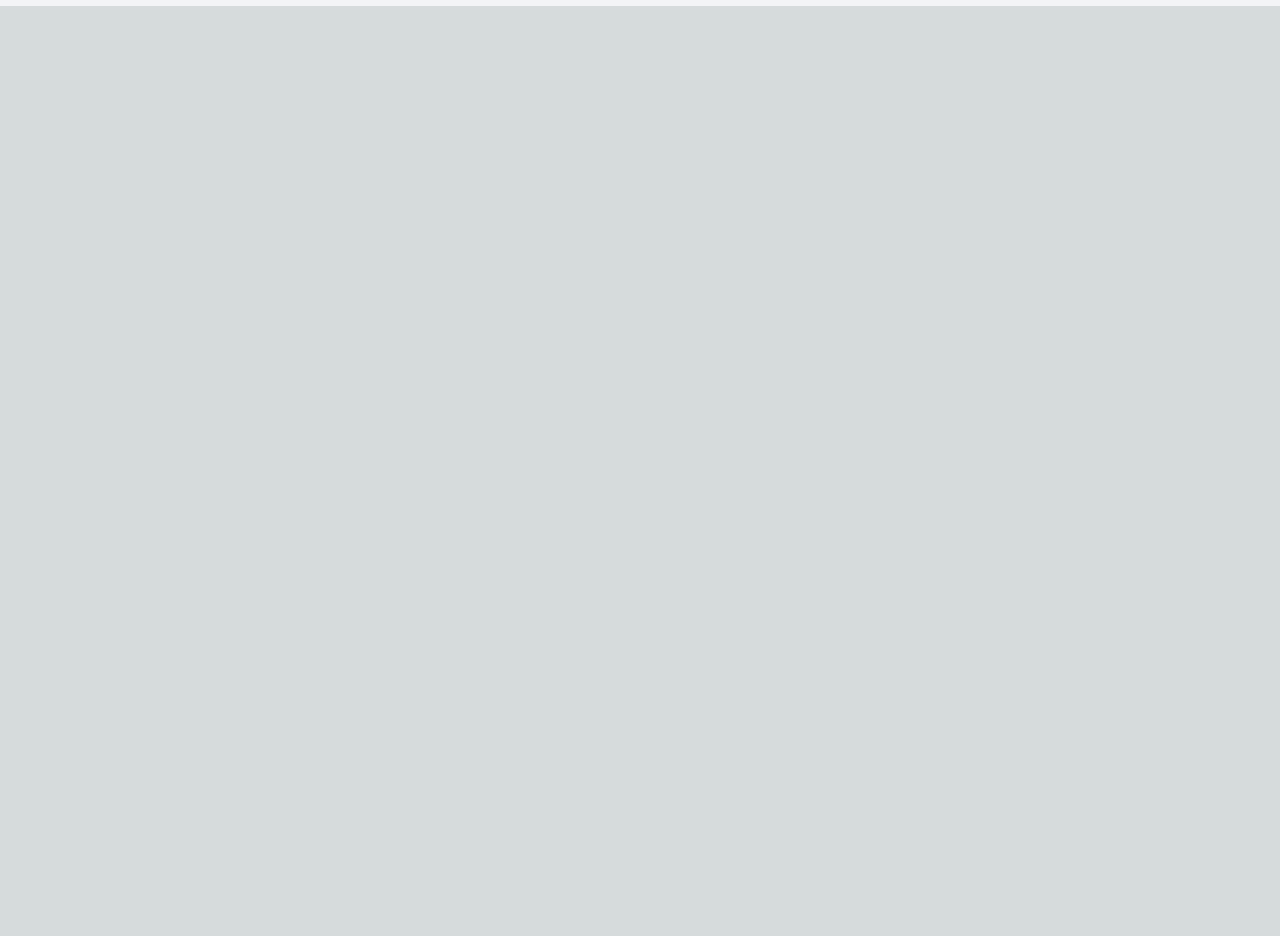
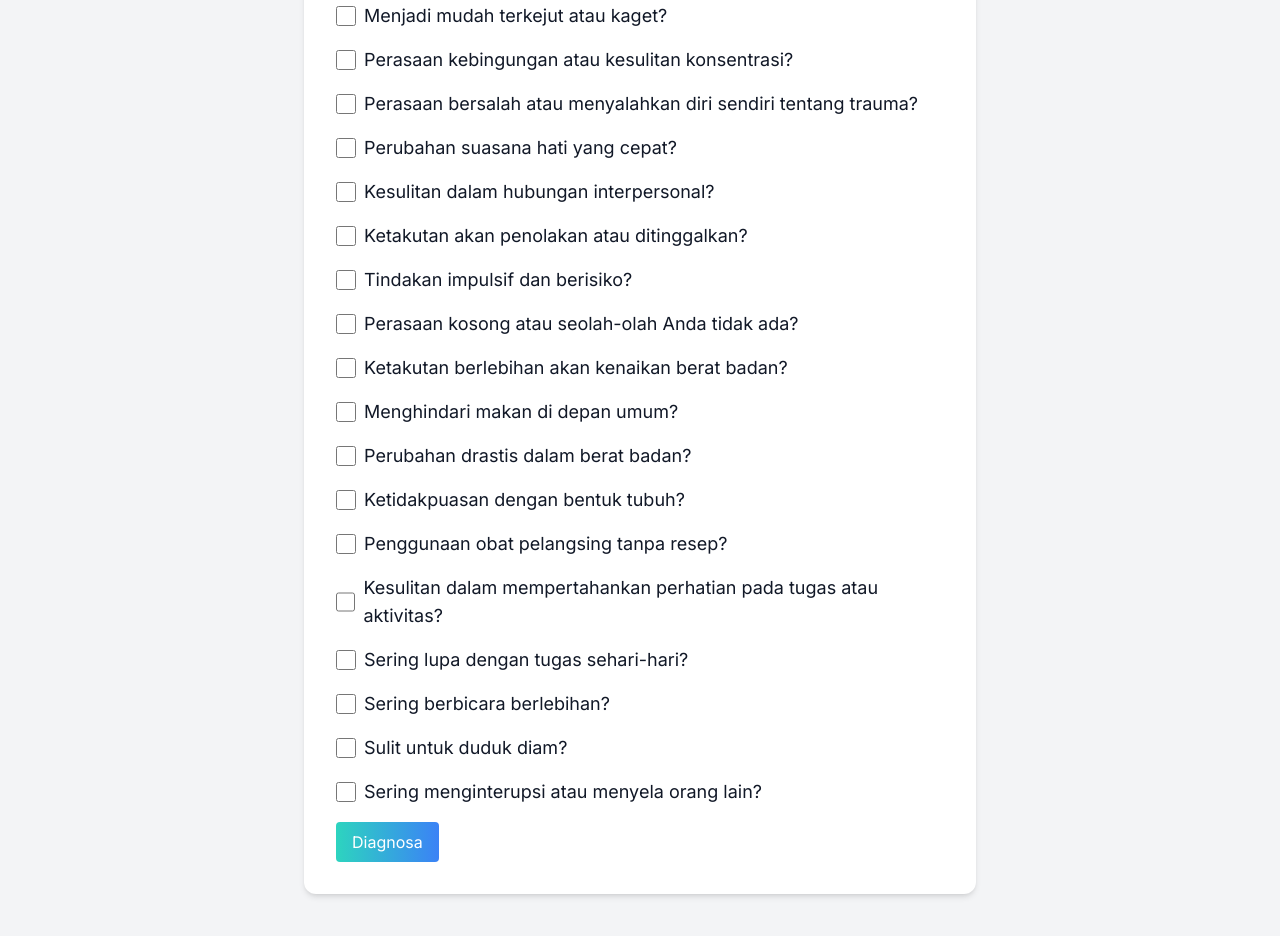
Before and after one commit to Dbrandlazz/SIP2, a Next.js app: page / in a window 1280 px wide. Shown: the part 1840-2776 px from the top of the page. Before the commit the page ends 1846 px from the top, so only its background shows below. Built offline with nearby package versions, Linux system fonts and the light colour scheme.

Commit message:
edit menjadi rule based

```diff
--- a/package.json
+++ b/package.json
@@ -20,6 +20,7 @@
     "postcss": "8.4.30",
     "react": "18.2.0",
     "react-dom": "18.2.0",
+    "react-tooltip": "^5.21.4",
     "tailwindcss": "3.3.3",
     "typescript": "5.2.2"
   }
--- a/src/app/page.tsx
+++ b/src/app/page.tsx
@@ -1,159 +1,164 @@
-'use client'
-import React, { useState } from 'react';
-import Image from 'next/image'
+"use client";
+import React, { useState } from "react";
+import Image from "next/image";
 
-// ... (Insert the translated TypeScript logic here)
-type Conditions = {
-  [key: string]: number;
-}
-
-type ConditionalProbabilities = {
-  [condition: string]: {
-      [symptom: string]: number;
-  };
-}
-
-const priors: Conditions = {
-  "Depresi": 0.1,
-  "Kecemasan": 0.1,
-  "OCD": 0.05,
-  "Gangguan Bipolar": 0.05,
-  "Skizofrenia": 0.02
+type RuleBasedResults = {
+  [condition: string]: number;
 };
 
-const conditionalProbabilities: ConditionalProbabilities = {
-  "Depresi": {
-      "Perasaan sedih atau putus asa yang berkepanjangan?": 0.8,
-      "Kehilangan minat dalam aktivitas yang sebelumnya disukai?": 0.7,
-      "Perubahan nafsu makan atau berat badan?": 0.6,
-      "Kesulitan tidur atau tidur berlebihan?": 0.6,
-      "Kelelahan atau kurangnya energi?": 0.7
-  },
-  "Kecemasan": {
-      "Kecemasan berlebihan tentang situasi sehari-hari?": 0.7,
-      "Detak jantung cepat?": 0.6,
-      "Gemeteran atau menggigil?": 0.6,
-      "Merasa gelisah atau tegang?": 0.7,
-      "Kesulitan berkonsentrasi?": 0.5
-  },
-  "OCD": {
-      "Pikiran atau dorongan berulang yang tidak diinginkan?": 0.9,
-      "Perlu melakukan rutinitas tertentu berulang kali?": 0.8,
-      "Menghabiskan setidaknya 1 jam sehari pada pikiran atau perilaku ini?": 0.7,
-      "Pikiran atau kebiasaan menyebabkan penderitaan yang signifikan?": 0.6,
-      "Perilaku bukan karena obat atau kondisi medis lainnya?": 0.5
-  },
-  "Gangguan Bipolar": {
-      "Periode suasana hati atau iritabilitas yang meningkat?": 0.8,
-      "Peningkatan aktivitas atau level energi?": 0.7,
-      "Merasa luar biasa 'bahagia' atau optimis?": 0.6,
-      "Kebutuhan tidur yang berkurang?": 0.6,
-      "Perilaku impulsif atau ceroboh?": 0.7
-  },
-  "Skizofrenia": {
-      "Halusinasi (melihat atau mendengar hal yang tidak ada)?": 0.9,
-      "Delusi (keyakinan kuat yang tidak didasarkan pada kenyataan)?": 0.8,
-      "Pikiran atau ucapan yang tidak terorganisir?": 0.7,
-      "Gejala negatif (emosi atau motivasi yang berkurang)?": 0.6,
-      "Kemampuan kognitif yang terganggu (memori, perhatian)?": 0.5
-  }
+type SYMPTOM_CONDITION_RULES = Record<string, string[]>;
+
+const SYMPTOM_CONDITION_RULES: SYMPTOM_CONDITION_RULES = {
+  Depresi: [
+    "Perasaan sedih atau putus asa yang berkepanjangan?",
+    "Kehilangan minat dalam aktivitas yang sebelumnya disukai?",
+    "Perubahan nafsu makan atau berat badan?",
+    "Kesulitan tidur atau tidur berlebihan?",
+    "Kelelahan atau kurangnya energi?",
+  ],
+  Kecemasan: [
+    "Kecemasan berlebihan tentang situasi sehari-hari?",
+    "Detak jantung cepat?",
+    "Gemeteran atau menggigil?",
+    "Merasa gelisah atau tegang?",
+    "Kesulitan berkonsentrasi?",
+  ],
+  OCD: [
+    "Pikiran atau dorongan berulang yang tidak diinginkan?",
+    "Perlu melakukan rutinitas tertentu berulang kali?",
+    "Menghabiskan setidaknya 1 jam sehari pada pikiran atau perilaku ini?",
+    "Pikiran atau kebiasaan menyebabkan penderitaan yang signifikan?",
+    "Perilaku bukan karena obat atau kondisi medis lainnya?",
+  ],
+  "Gangguan Bipolar": [
+    "Periode suasana hati atau iritabilitas yang meningkat?",
+    "Peningkatan aktivitas atau level energi?",
+    "Merasa luar biasa 'bahagia' atau optimis?",
+    "Kebutuhan tidur yang berkurang?",
+    "Perilaku impulsif atau ceroboh?",
+  ],
+  Skizofrenia: [
+    "Halusinasi (melihat atau mendengar hal yang tidak ada)?",
+    "Delusi (keyakinan kuat yang tidak didasarkan pada kenyataan)?",
+    "Pikiran atau ucapan yang tidak terorganisir?",
+    "Gejala negatif (emosi atau motivasi yang berkurang)?",
+    "Kemampuan kognitif yang terganggu (memori, perhatian)?",
+  ],
+  "PTSD (Post-Traumatic Stress Disorder)": [
+    "Mengalami kilas balik atau mimpi buruk tentang trauma?",
+    "Menghindari tempat, orang, atau aktivitas yang mengingatkan pada trauma?",
+    "Menjadi mudah terkejut atau kaget?",
+    "Perasaan kebingungan atau kesulitan konsentrasi?",
+    "Perasaan bersalah atau menyalahkan diri sendiri tentang trauma?",
+  ],
+  "Gangguan Kepribadian Borderline": [
+    "Perubahan suasana hati yang cepat?",
+    "Kesulitan dalam hubungan interpersonal?",
+    "Ketakutan akan penolakan atau ditinggalkan?",
+    "Tindakan impulsif dan berisiko?",
+    "Perasaan kosong atau seolah-olah Anda tidak ada?",
+  ],
+  "Gangguan Pemakanan": [
+    "Ketakutan berlebihan akan kenaikan berat badan?",
+    "Menghindari makan di depan umum?",
+    "Perubahan drastis dalam berat badan?",
+    "Ketidakpuasan dengan bentuk tubuh?",
+    "Penggunaan obat pelangsing tanpa resep?",
+  ],
+  "ADHD (Attention-Deficit/Hyperactivity Disorder)": [
+    "Kesulitan dalam mempertahankan perhatian pada tugas atau aktivitas?",
+    "Sering lupa dengan tugas sehari-hari?",
+    "Sering berbicara berlebihan?",
+    "Sulit untuk duduk diam?",
+    "Sering menginterupsi atau menyela orang lain?",
+  ],
 };
 
+const evaluateRules = (answers: string[]): RuleBasedResults => {
+  const rulesResults: RuleBasedResults = {};
 
-const overallSymptomProbabilities: { [symptom: string]: number } = {};
-for (const condition in conditionalProbabilities) {
-  for (const symptom in conditionalProbabilities[condition]) {
-      overallSymptomProbabilities[symptom] = 0.1;
+  for (const condition in SYMPTOM_CONDITION_RULES) {
+    if (SYMPTOM_CONDITION_RULES.hasOwnProperty(condition)) {
+      const matchingSymptoms = SYMPTOM_CONDITION_RULES[condition].filter(
+        (symptom) => answers.includes(symptom)
+      );
+      rulesResults[condition] = matchingSymptoms.length;
     }
   }
 
-function computePosterior(answers: boolean[]): Conditions {
-  const posteriors: Conditions = { ...priors };
-
-  let index = 0;
-  for (const symptom in overallSymptomProbabilities) {
-      if (answers[index]) {
-          for (const condition in conditionalProbabilities) {
-              const likelihood = conditionalProbabilities[condition][symptom] || 0;
-              const evidence = overallSymptomProbabilities[symptom];
-              posteriors[condition] *= likelihood / evidence;
-          }
-      }
-      index++;
-  }
-
-  const total = Object.values(posteriors).reduce((a, b) => a + b, 0);
-  for (const condition in posteriors) {
-      posteriors[condition] /= total;
-  }
-
-  return posteriors;
-}
-
-
+  return rulesResults;
+};
 
 const Diagnosis: React.FC = () => {
-    const [results, setResults] = useState<Conditions | null>(null);
-
-    const questions = Object.keys(overallSymptomProbabilities);
+  const [results, setResults] = useState<RuleBasedResults | null>(null);
+  const symptoms = Object.values(SYMPTOM_CONDITION_RULES).flat();
 
   const handleSubmit = (event: React.FormEvent<HTMLFormElement>) => {
     event.preventDefault();
     const form = event.currentTarget;
-        const answers = questions.map(q => form[q].checked);
-        const computedResults = computePosterior(answers);
+    const answers = symptoms.filter((symptom) => form[symptom].checked);
+
+    if (answers.length === 0) {
+      // Validasi input: Jika tidak ada gejala yang dipilih, tampilkan pesan kesalahan
+      alert("Pilih setidaknya satu gejala sebelum melakukan diagnosa.");
+      return;
+    }
+
+    const computedResults = evaluateRules(answers);
     setResults(computedResults);
   };
 
   return (
     <div className="min-h-screen bg-gray-100 py-12 px-4 sm:px-6 lg:px-8">
-
       <div className="max-w-md mx-auto bg-white rounded-xl shadow-md overflow-hidden md:max-w-2xl">
-
-            <div className="md:flex-shrink-0">
-            <Image
-                src="/images/up.jpg"
-                width={800}
-                height={500}
-                alt="Mental"
-              />
-
-                <div className='mt-8 text-center text-2xl text-gray-900 font-bold'>Sistem Pakar Gangguan Kesehatan Mental</div>
-                <div className='mt-8 text-center text-xl text-gray-900 font-bold'>Jawablah Pertanyaan Dibawah ini, lalu tekan diagnosa </div>
-
-
+        <Image src="/images/up.jpg" width={800} height={500} alt="Mental" />
+        <div className="mt-8 text-center text-2xl text-gray-900 font-bold">
+          Sistem Pakar Gangguan Kesehatan Mental
+        </div>
+        <div className="mt-8 text-center text-xl text-gray-900 font-bold">
+          Jawablah Pertanyaan Dibawah ini, lalu tekan diagnosa
+        </div>
         <div className="p-8 text-gray-900">
           <form onSubmit={handleSubmit} className="space-y-4">
-                          {questions.map((q, index) => (
+            {symptoms.map((symptom, index) => (
               <div key={index} className="flex items-center space-x-2">
-                                  <input type="checkbox" id={q} name={q} className="form-checkbox h-5 w-5" />
-                                  <label htmlFor={q} className="text-lg">{q}</label>
+                <input
+                  type="checkbox"
+                  id={symptom}
+                  name={symptom}
+                  className="form-checkbox h-5 w-5"
+                />
+                <label htmlFor={symptom} className="text-lg">
+                  {symptom}
+                </label>
               </div>
             ))}
-                          <button type="submit" className="mt-4 px-4 py-2 bg-gradient-to-r from-teal-400 to-blue-500 text-white rounded hover:from-teal-500 hover:to-blue-600 focus:outline-none focus:ring-2 focus:ring-offset-2 focus:ring-blue-500">Diagnosa</button>
+            <button
+              type="submit"
+              className="mt-4 px-4 py-2 bg-gradient-to-r from-teal-400 to-blue-500 text-white rounded hover:from-teal-500 hover:to-blue-600 focus:outline-none focus:ring-2 focus:ring-offset-2 focus:ring-blue-500"
+            >
+              Diagnosa
+            </button>
           </form>
-
           {results && (
             <div className="mt-8 bg-gray-100 p-4 rounded">
-                              <h2 className="text-xl font-bold mb-4">Results:</h2>
-                              {Object.values(results).some(value => isNaN(value)) ? (
-                                          <div className="text-red-600">Tidak dapat mendiagnosis berdasarkan gejala yang diberikan. Harap berikan informasi lebih lanjut atau konsultasikan dengan profesional.</div>
-                                          ) : Math.max(...Object.values(results)) < 0.1 ? (
-                                              <div className="text-red-600">Tidak ada penyakit.</div>
-                                          ) : (
-                                    Object.entries(results).map(([condition, probability]) => (
+              <h2 className="text-xl font-bold mb-4">Hasil Diagnosa:</h2>
+              {Object.entries(results)
+                .filter(([_, value]) => value > 0)
+                .sort(([, a], [, b]) => b - a) // Urutkan kondisi berdasarkan jumlah gejala yang cocok (descending)
+                .map(([condition, symptomCount]) => (
                   <div key={condition} className="mb-2">
-                                            <span className="font-medium">{condition}:</span> {probability.toFixed(2)}
+                    <span className="font-medium">
+                      {condition} ({symptomCount} gejala)
+                    </span>
                   </div>
-                                    ))
-                                )}
+                ))}
             </div>
           )}
         </div>
       </div>
     </div>
-      </div>
   );
-}
+};
 
 export default Diagnosis;
```
Also changed, not shown: 1 other file (tests, documents, lock files or other folders). Lines whose indentation alone changed are shown as unchanged.
